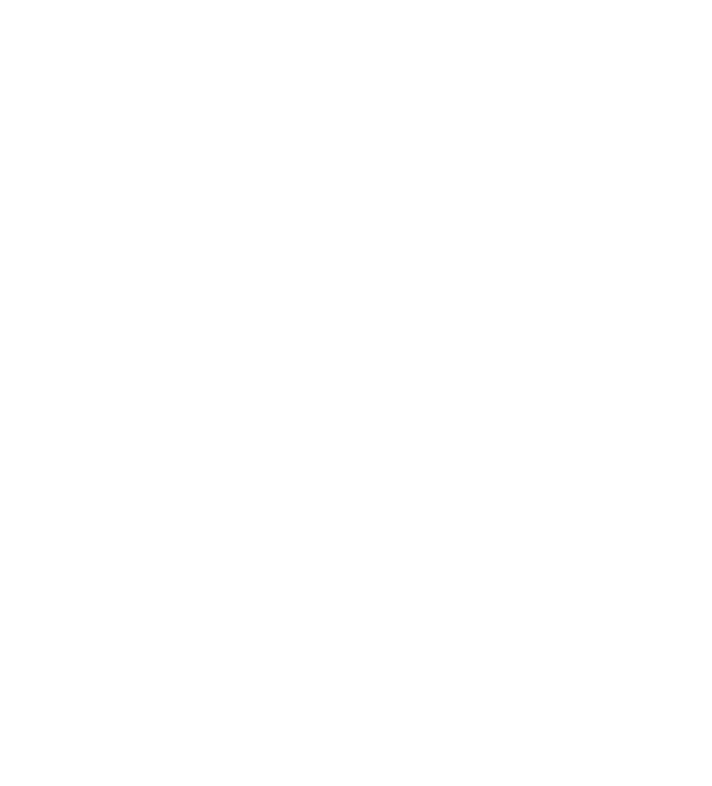
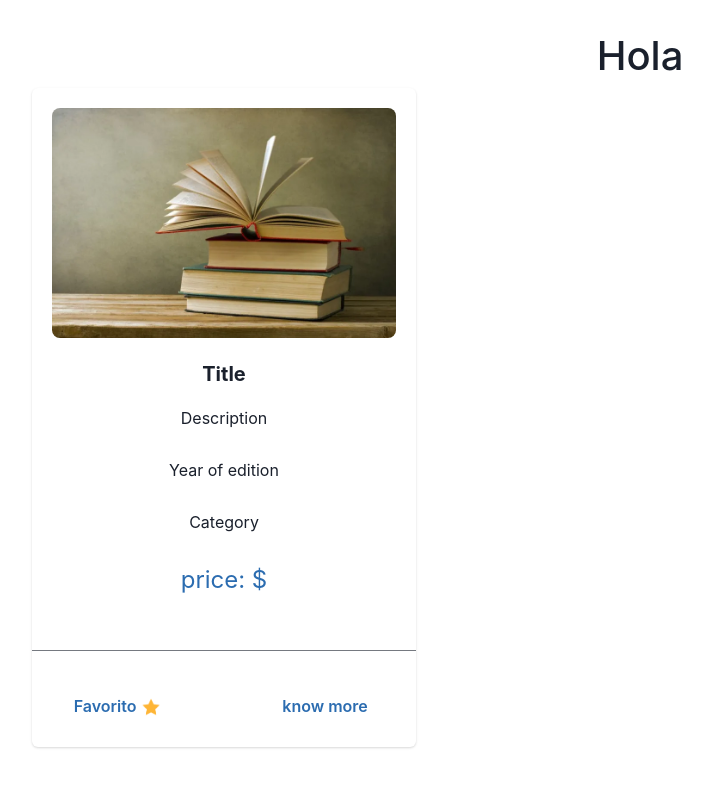
Before and after one commit to Marifuhr/el_rincon_del_sabiondo, a React (Vite) app in the folder CLIENT/: page /home in a window 1280 px wide. Before the commit this address had no page. Shown: the top 786 px of the page, without its empty margins (0-712 px from the left). Built offline with nearby package versions, Linux system fonts and the light colour scheme.

Commit message:
Card de home creado

```diff
--- a/CLIENT/src/App.jsx
+++ b/CLIENT/src/App.jsx
@@ -3,7 +3,7 @@ import "./App.css";
 import { ChakraProvider } from '@chakra-ui/react'
 import { BrowserRouter, Routes, Route } from "react-router-dom";
 import Landing from "./components/Landing/Landing";
-//import Home from "./components/";
+import Home from "./components/Home/Home";
 //import Detail from "./components/";
 //import Login from "./components/";
 //import  from "./components/";
@@ -15,8 +15,8 @@ function App() {
       <ChakraProvider>
       <Routes>
         <Route exact path="/" element={<Landing />} />
-        {/*<Route path="/home" element={<Home />} />
-      <Route path="/login" element={<Login />} />
+        <Route path="/home" element={<Home />} />
+      {/*<Route path="/login" element={<Login />} />
       <Route path="/detail/:id" element={<Detail/>}/>
       <Route path="/admin" element={</>}/>
       //rutas para carrusel Link
--- /dev/null
+++ b/CLIENT/src/components/Card/card.css
@@ -0,0 +1,6 @@
+.star {
+  width: 20px;
+  background-color: none;
+  margin-left: 50px;
+  margin-right: 50px;
+}
--- /dev/null
+++ b/CLIENT/src/components/Card/card.jsx
@@ -0,0 +1,70 @@
+import { Card, CardHeader, CardBody, CardFooter, Link } from "@chakra-ui/react";
+import {
+  Stack,
+  Heading,
+  Button,
+  Image,
+  Text,
+  Divider,
+  ButtonGroup,
+} from "@chakra-ui/react";
+
+
+function Cards() {
+  return (
+    <div>
+      <Card maxW="sm">
+        <CardBody>
+          <Image src="src\assets\image\libro Card.webp" borderRadius="lg" />
+          <Stack mt="6" spacing="3">
+            <Heading size="md">{`Title`}</Heading>
+            <Text>{`Description`}</Text>
+            <Text>{`Year of edition`}</Text>
+            <Text>{`Category`}</Text>
+            <Text color="blue.600" fontSize="2xl">
+              {`price: $`}
+            </Text>
+          </Stack>
+        </CardBody>
+        <Divider />
+        <CardFooter>
+          <ButtonGroup spacing="2">
+            <Button
+              variant="ghost"
+              colorScheme="blue"
+              style={{
+                width: "120px",
+                marginLeft: "8px",
+                marginRight: "5px",
+              }}
+            >
+              {""}Favorito
+              <Image
+                src="src\assets\image\Star.png"
+                style={{
+                  width: "20px",
+                  backgroundColor: "none",
+                  margin: "5px",
+                }}
+              />
+            </Button>
+            <Button
+              variant="ghost"
+              colorScheme="blue"
+              style={{
+                width: "120px",
+                backgroundColor: "none",
+                marginLeft: "80px",
+                marginRight: "40px",
+              }}
+            >
+              know more
+            </Button>
+          </ButtonGroup>
+        </CardFooter>
+      </Card>
+    </div>
+  );
+}
+
+export default Cards;
--- a/CLIENT/src/components/Home/Home.jsx
+++ b/CLIENT/src/components/Home/Home.jsx
@@ -1,9 +1,11 @@
 import React from 'react'
+import Card from "../Card/card"
 
 export default function Home() {
   return (
     <div>
       <h1>Hola</h1>
+      <Card/>
     </div>
   )
 }
--- a/CLIENT/src/components/Landing/Landing.jsx
+++ b/CLIENT/src/components/Landing/Landing.jsx
@@ -4,16 +4,22 @@ import styles from "./Landing.module.css";
 import CardLanding from "../CardLanding/CardLanding";
 import LandingCarrusel from "../LandingCarrusel/carrusel"
 import NavbarLanding from './../NavBarLanding/NavbarLanding';
+import CarruselLink from "./../CarruselLink/CarruselLink"
 
 function Landing() {
   return (
     <div className={styles.landing}>
       <NavbarLanding />
 
-      <div style={{ marginTop: "50px" }}>
+      <div style={{ marginTop: "20px" }}>
         <LandingCarrusel />
       </div>
+      <div style={{ marginTop: "20px" }}>
+        <CarruselLink />
+      </div>
+      <div style={{ marginTop: "20px" }}>
       <CardLanding />
+      </div>
     </div>
   );
 }
--- a/CLIENT/src/components/LandingCarrusel/carrusel.css
+++ b/CLIENT/src/components/LandingCarrusel/carrusel.css
@@ -1,4 +1,4 @@
 .d-block {
-  width: 950px;
+  width: 1200px;
   height: 350px;
 }
--- a/CLIENT/src/components/LandingCarrusel/carrusel.jsx
+++ b/CLIENT/src/components/LandingCarrusel/carrusel.jsx
@@ -4,11 +4,11 @@ import "bootstrap/dist/css/bootstrap.min.css";
 
 function CarouselFadeExample() {
   return (
-    <div style={{ width: "1200px", height: "400px" }}>
-      <Carousel variant="dark">
+    <div className="container-fluid">
+      <Carousel variant="dark" className="carousel">
         <Carousel.Item>
           <img
-            className="d-block w-100 fluid"
+            className="d-block w-100 "
             src="src\assets\image\pila-libros.jpg"
             alt="First slide"
           />
```
Also changed, not shown: CLIENT/src/assets/image/Star.png (added), CLIENT/src/assets/image/libro Card.webp (added).
